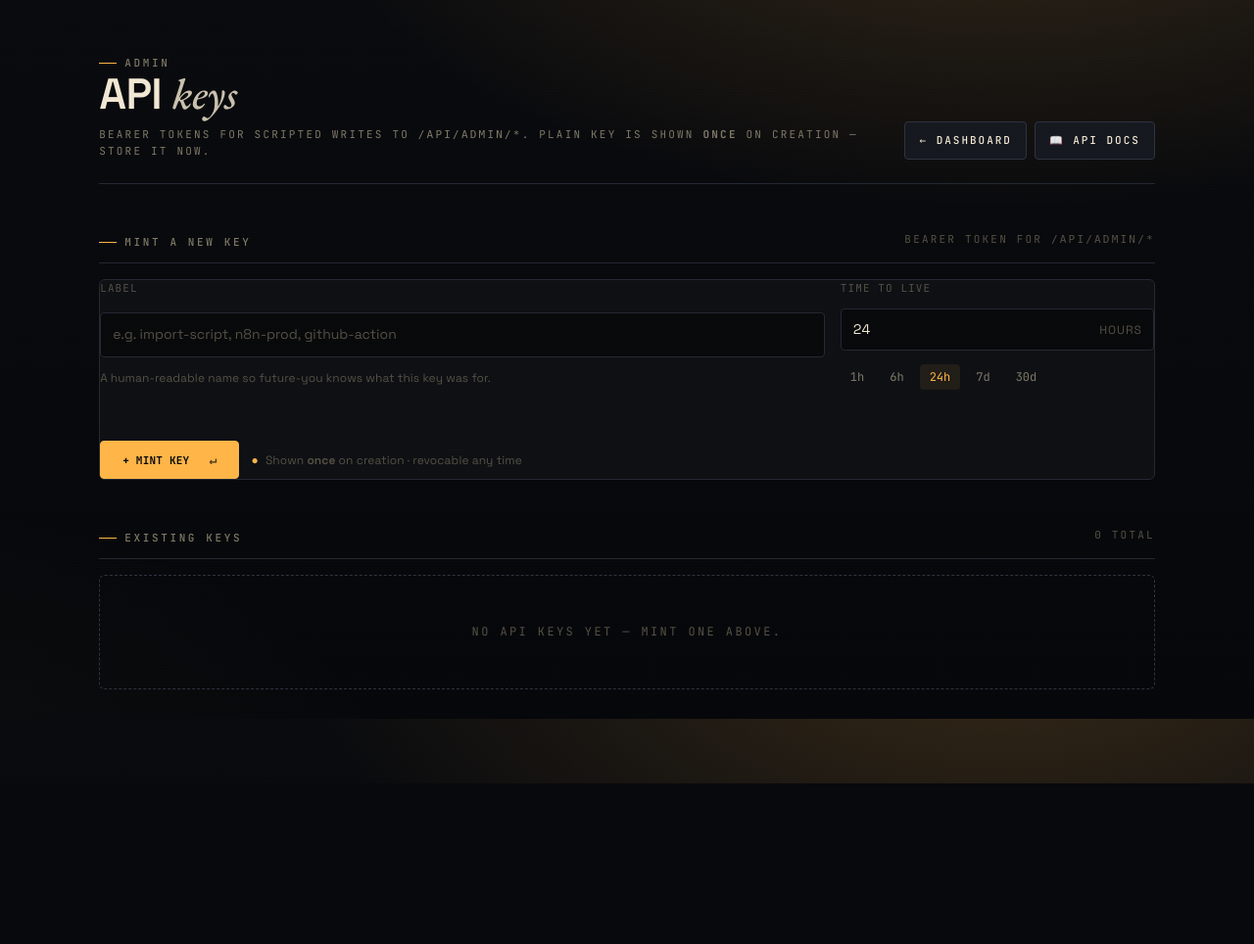
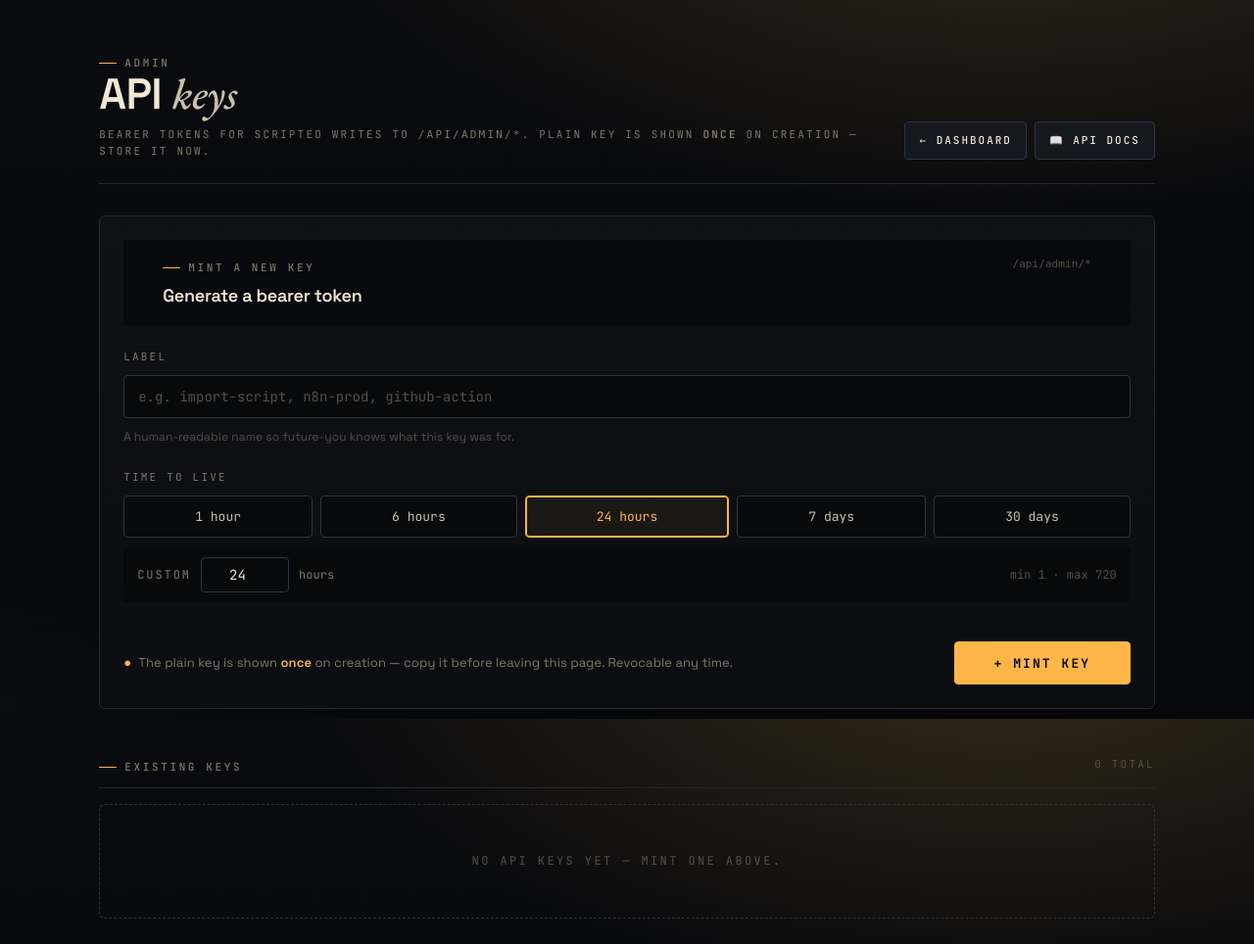
Before and after one commit to tiw25999/ModBoard, a Python web app: template app/templates/admin_api_keys.html in a window 1280 px wide. Shown: the part 66-1030 px from the top of the page at 98% size. Before the commit the page ends 866 px from the top, so only its background shows below. Run offline with Jinja, Linux system fonts and the light colour scheme; the template is opened without the code that fills it, so the values that code supplies are empty.

Commit message:
ui: redesign mint-key form — card layout, no mismatched inputs
The previous form put a wide LABEL input next to a narrow TTL number
input on the same row → looked uneven, button hung awkwardly at the
end. Earlier "grid" attempt still had two columns of different
widths and the right-column TTL pill row didn't visually line up
with the left-column label input.

Rebuild:
  - wrap the form in a `.mint-card` panel with its own title/tag header
  - stack fields vertically — no two inputs share a row anymore, so
    nothing can be visually misaligned
  - TTL is now PRIMARILY a 5-pill quick selector (1h / 6h / 24h /
    7d / 30d) — full width, equal flex; the custom number field
    sits inside a separate dashed-border box clearly labelled
    "CUSTOM" so it reads as a secondary override
  - submit row: meta on the left, big amber button (180px min,
    44px height) on the right; on ≤640px stacks with a full-width
    button below the meta
  - one unified .mint-input style: 44px height, same border, same
    padding — every input control on the page now matches

Co-Authored-By: Claude Opus 4.7 (1M context) <noreply@anthropic.com>

```diff
--- a/app/templates/admin_api_keys.html
+++ b/app/templates/admin_api_keys.html
@@ -28,137 +28,231 @@
 </div>
 {% endif %}
 
-<section class="prose-section">
-  <div class="section-head">
+<section class="mint-card">
+  <header class="mint-card-head">
+    <div>
       <span class="eyebrow">Mint a new key</span>
-    <span class="section-meta">Bearer token for <code>/api/admin/*</code></span>
+      <h2 class="mint-card-title">Generate a bearer token</h2>
     </div>
+    <span class="mint-card-tag"><code>/api/admin/*</code></span>
+  </header>
 
-  <form method="post" action="/admin/api-keys" class="forum-form mint-form">
+  <form method="post" action="/admin/api-keys" class="mint-form">
     <input type="hidden" name="_csrf" value="{{ request.state.csrf_token }}">
 
-    <div class="mint-grid">
-      <div class="field">
-        <label>Label</label>
-        <input class="input" type="text" name="label" maxlength="64" required
-               placeholder="e.g. import-script, n8n-prod, github-action"
-               autocomplete="off">
+    <div class="mint-field">
+      <label for="mint-label">Label</label>
+      <input id="mint-label" class="mint-input" type="text" name="label"
+             maxlength="64" required autocomplete="off"
+             placeholder="e.g. import-script, n8n-prod, github-action">
       <small class="mint-hint">A human-readable name so future-you knows what this key was for.</small>
     </div>
 
-      <div class="field">
+    <div class="mint-field">
       <label>Time to live</label>
-        <div class="ttl-row">
-          <input class="input ttl-num" type="number" name="ttl_hours" id="ttl-input"
-                 value="24" min="1" max="720" required>
-          <span class="ttl-unit">hours</span>
+      <div class="ttl-chips" role="group" aria-label="Quick TTL presets">
+        <button type="button" data-h="1">1 hour</button>
+        <button type="button" data-h="6">6 hours</button>
+        <button type="button" data-h="24" aria-pressed="true">24 hours</button>
+        <button type="button" data-h="168">7 days</button>
+        <button type="button" data-h="720">30 days</button>
       </div>
-        <div class="ttl-chips" role="group" aria-label="Quick TTL presets">
-          <button type="button" data-h="1">1h</button>
-          <button type="button" data-h="6">6h</button>
-          <button type="button" data-h="24" aria-pressed="true">24h</button>
-          <button type="button" data-h="168">7d</button>
-          <button type="button" data-h="720">30d</button>
-        </div>
+      <div class="ttl-custom">
+        <span class="ttl-custom-label">Custom</span>
+        <input id="ttl-input" class="mint-input ttl-num" type="number" name="ttl_hours"
+               value="24" min="1" max="720" required aria-label="TTL in hours">
+        <span class="ttl-custom-unit">hours</span>
+        <span class="ttl-custom-hint">min 1 · max 720</span>
       </div>
     </div>
 
     <div class="mint-submit">
-      <button type="submit" class="btn primary mint-btn">
-        <span>+ Mint key</span>
-        <span class="arrow">↵</span>
-      </button>
-      <span class="mint-meta">
-        <span class="dot">●</span> Shown <b>once</b> on creation · revocable any time
-      </span>
+      <p class="mint-meta">
+        <span class="dot">●</span>
+        The plain key is shown <b>once</b> on creation — copy it before leaving this page. Revocable any time.
+      </p>
+      <button type="submit" class="mint-btn">+ Mint key</button>
     </div>
   </form>
 
   <style>
-    .mint-form { padding: 0; }
-    .mint-grid {
-      display: grid;
-      grid-template-columns: minmax(260px, 1fr) minmax(220px, 320px);
-      gap: var(--s-4);
-      margin-bottom: var(--s-4);
+    .mint-card {
+      background: linear-gradient(180deg, var(--ink-1), #0b0d11);
+      border: 1px solid var(--line);
+      border-radius: var(--r-md);
+      padding: var(--s-5);
+      margin-bottom: var(--s-5);
     }
-    @media (max-width: 720px) { .mint-grid { grid-template-columns: 1fr; } }
+    .mint-card-head {
+      display: flex;
+      align-items: flex-start;
+      justify-content: space-between;
+      gap: var(--s-3);
+      padding-bottom: var(--s-4);
+      margin-bottom: var(--s-5);
+      border-bottom: 1px solid var(--line-1);
+      flex-wrap: wrap;
+    }
+    .mint-card-title {
+      font-size: 18px;
+      font-weight: 600;
+      margin: 6px 0 0;
+      color: var(--fg-0);
+    }
+    .mint-card-tag {
+      font-family: var(--f-mono);
+      font-size: 11px;
+      color: var(--fg-3);
+      padding-top: 4px;
+    }
 
-    .mint-form .field label {
+    .mint-form { display: flex; flex-direction: column; gap: var(--s-5); }
+
+    .mint-field { display: flex; flex-direction: column; gap: 10px; }
+    .mint-field > label {
+      font-family: var(--f-mono);
       font-size: 11px;
+      letter-spacing: 0.2em;
       text-transform: uppercase;
-      letter-spacing: 0.1em;
-      color: var(--fg-3);
-      margin-bottom: 6px;
+      color: var(--fg-2);
+    }
+
+    /* Unified input — same height + font everywhere. The big one is full width;
+       the TTL custom field uses the same control inside a contained box. */
+    .mint-input {
+      width: 100%;
+      height: 44px;
+      padding: 0 14px;
+      background: var(--ink-0);
+      border: 1px solid var(--line-2);
+      border-radius: var(--r-sm);
+      color: var(--fg-0);
+      font-family: var(--f-mono);
+      font-size: 14px;
+      transition: border-color .15s ease, background .15s ease, box-shadow .15s ease;
+    }
+    .mint-input::placeholder { color: var(--fg-3); }
+    .mint-input:focus {
+      outline: none;
+      border-color: var(--amber);
+      background: var(--ink-2);
+      box-shadow: 0 0 0 3px var(--amber-glow);
     }
     .mint-hint {
-      display: block;
       color: var(--fg-3);
       font-size: 12px;
-      margin-top: 6px;
+      line-height: 1.5;
     }
 
-    .ttl-row { position: relative; }
-    .ttl-num { padding-right: 56px !important; font-variant-numeric: tabular-nums; }
-    .ttl-unit {
-      position: absolute;
-      right: 12px;
-      top: 50%;
-      transform: translateY(-50%);
-      color: var(--fg-3);
-      font-size: 12px;
-      letter-spacing: 0.08em;
-      text-transform: uppercase;
-      pointer-events: none;
-    }
-
+    /* TTL preset pills — primary control. Custom number is secondary. */
     .ttl-chips {
       display: flex;
-      gap: 6px;
-      margin-top: 8px;
+      gap: 8px;
       flex-wrap: wrap;
     }
     .ttl-chips button {
-      background: var(--ink-1);
-      border: 1px solid var(--line-1);
-      color: var(--fg-2);
-      font-family: var(--f-mono, monospace);
-      font-size: 12px;
-      padding: 5px 10px;
-      border-radius: 4px;
+      flex: 1 1 auto;
+      min-width: 80px;
+      background: var(--ink-0);
+      border: 1px solid var(--line-2);
+      color: var(--fg-1);
+      font-family: var(--f-mono);
+      font-size: 13px;
+      padding: 12px 14px;
+      border-radius: var(--r-sm);
       cursor: pointer;
-      transition: border-color 120ms, color 120ms, background 120ms;
+      transition: border-color .15s ease, color .15s ease, background .15s ease;
     }
-    .ttl-chips button:hover { border-color: var(--line-2); color: var(--fg-0); }
+    .ttl-chips button:hover { border-color: var(--fg-3); color: var(--fg-0); }
     .ttl-chips button[aria-pressed="true"] {
       border-color: var(--amber);
       color: var(--amber);
-      background: rgba(255, 181, 71, 0.08);
+      background: rgba(255, 181, 71, 0.06);
+      box-shadow: inset 0 0 0 1px var(--amber);
     }
 
+    .ttl-custom {
+      display: flex;
+      align-items: center;
+      gap: 10px;
+      padding: 10px 14px;
+      background: var(--ink-0);
+      border: 1px dashed var(--line-1);
+      border-radius: var(--r-sm);
+      font-family: var(--f-mono);
+      font-size: 12px;
+      color: var(--fg-3);
+      flex-wrap: wrap;
+    }
+    .ttl-custom-label {
+      letter-spacing: 0.16em;
+      text-transform: uppercase;
+      color: var(--fg-2);
+    }
+    .ttl-num {
+      width: 90px;
+      height: 36px;
+      text-align: center;
+      padding: 0 10px;
+      font-variant-numeric: tabular-nums;
+      font-size: 14px;
+    }
+    .ttl-custom-unit { color: var(--fg-2); }
+    .ttl-custom-hint { margin-left: auto; color: var(--fg-3); }
+
+    /* Submit row: meta on the left, full-emphasis button on the right.
+       On mobile they stack with the button full-width. */
     .mint-submit {
       display: flex;
       align-items: center;
-      gap: var(--s-3);
-      padding-top: var(--s-3);
-      border-top: 1px dashed var(--line-1);
+      justify-content: space-between;
+      gap: var(--s-4);
+      padding-top: var(--s-4);
+      border-top: 1px solid var(--line-1);
       flex-wrap: wrap;
     }
-    .mint-btn {
-      padding: 10px 22px;
-      font-weight: 600;
-      letter-spacing: 0.02em;
-    }
-    .mint-btn .arrow {
-      margin-left: 8px;
-      opacity: 0.7;
+    .mint-meta {
+      flex: 1 1 280px;
+      margin: 0;
+      color: var(--fg-2);
       font-size: 13px;
-    }
-    .mint-meta {
-      color: var(--fg-3);
-      font-size: 12px;
+      line-height: 1.55;
     }
     .mint-meta .dot { color: var(--amber); margin-right: 4px; }
+    .mint-meta b { color: var(--amber); font-weight: 600; }
+
+    .mint-btn {
+      flex: 0 0 auto;
+      min-width: 180px;
+      height: 44px;
+      padding: 0 28px;
+      background: var(--amber);
+      color: var(--ink-0);
+      border: 1px solid var(--amber);
+      border-radius: var(--r-sm);
+      font-family: var(--f-mono);
+      font-size: 13px;
+      font-weight: 700;
+      letter-spacing: 0.16em;
+      text-transform: uppercase;
+      cursor: pointer;
+      transition: filter .15s ease, transform .15s ease, box-shadow .15s ease;
+    }
+    .mint-btn:hover { filter: brightness(1.08); box-shadow: 0 4px 18px var(--amber-glow); }
+    .mint-btn:active { transform: translateY(1px); }
+
+    @media (max-width: 640px) {
+      .mint-card { padding: var(--s-4); }
+      .ttl-chips button { flex: 1 1 calc(50% - 4px); }
+      .mint-submit { flex-direction: column-reverse; align-items: stretch; }
+      .mint-btn { width: 100%; min-width: 0; }
+      .mint-meta { text-align: center; }
+      .ttl-custom { justify-content: center; }
+      .ttl-custom-hint { margin-left: 0; width: 100%; text-align: center; }
+    }
+    @media (max-width: 380px) {
+      .ttl-chips button { flex: 1 1 100%; }
+    }
   </style>
 
   <script nonce="{{ request.state.csp_nonce }}">
@@ -174,7 +268,6 @@
         c.addEventListener("click", function () {
           input.value = c.dataset.h;
           setActive(c.dataset.h);
-          input.focus();
         });
       });
       input.addEventListener("input", function () { setActive(input.value); });
```
Lines whose indentation alone changed are shown as unchanged.
